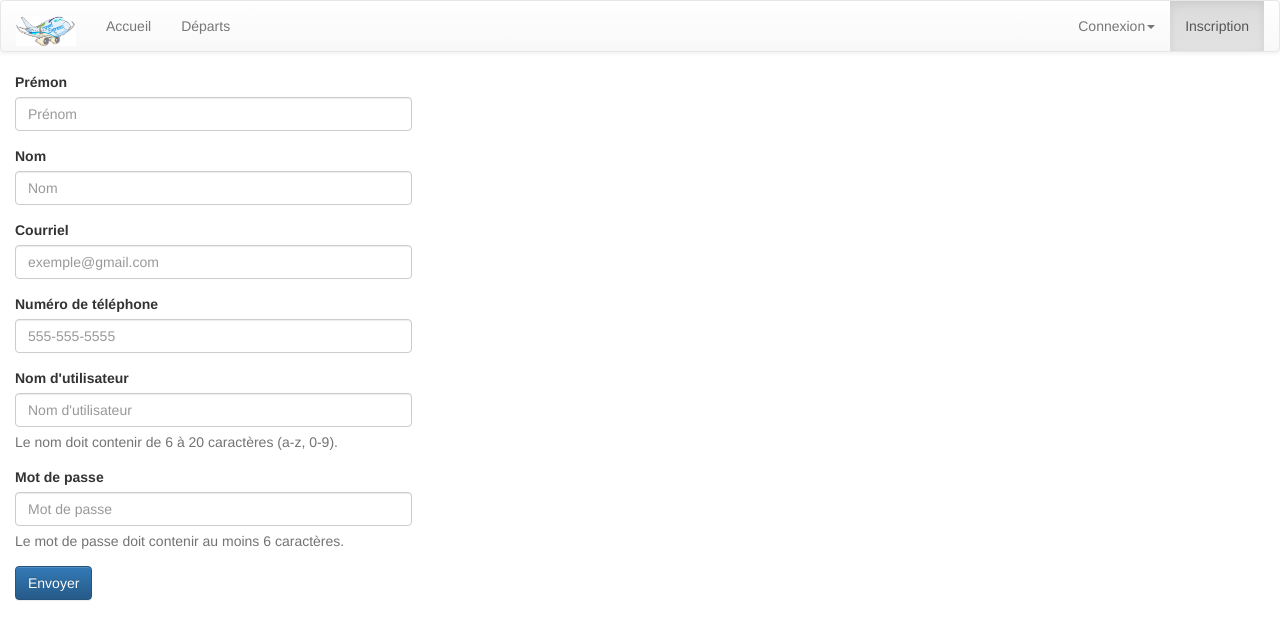
After one commit to gchaville/HamidoExpress, a PHP site: page /scripts/inscription.php in a window 1280 px wide. The commit adds this page. Shown: the top 640 px of the page. Run offline with PHP 8.4, Linux system fonts and the light colour scheme; some libraries are stand-ins or nearby versions.

Commit message:
Beau page d'inscription

```diff
--- a/index.php
+++ b/index.php
@@ -56,7 +56,7 @@
                                     </form>
                                 </ul>
                             </li>
-                            <li><a href="#">Inscription</a></li>
+                            <li><a href="scripts/inscription.php">Inscription</a></li>
                             <!--li class="dropdown">
                                 <a href="#" class="dropdown-toggle" data-toggle="dropdown" role="button" aria-haspopup="true" aria-expanded="false">Compte<span class="caret"></span></a>
                                 <ul class="dropdown-menu">
--- /dev/null
+++ b/scripts/inscription.php
@@ -0,0 +1,110 @@
+<!DOCTYPE html>
+<html>
+    <head>
+        <meta charset="utf-8">
+        <title>HamidoExpress - Inscription</title>
+        <link rel="stylesheet" href="../css/styles.css">
+
+        <script src="https://code.jquery.com/jquery-3.1.1.min.js" integrity="sha256-hVVnYaiADRTO2PzUGmuLJr8BLUSjGIZsDYGmIJLv2b8=" crossorigin="anonymous"></script>
+        <script src="https://code.jquery.com/jquery-migrate-3.0.0.min.js" integrity="sha256-JklDYODbg0X+8sPiKkcFURb5z7RvlNMIaE3RA2z97vw=" crossorigin="anonymous"></script>
+        <!-- Latest compiled and minified CSS -->
+        <link href="//maxcdn.bootstrapcdn.com/bootstrap/3.3.7/css/bootstrap.min.css" rel="stylesheet">
+
+        <!-- Optional theme -->
+        <link rel="stylesheet" href="https://maxcdn.bootstrapcdn.com/bootstrap/3.3.7/css/bootstrap-theme.min.css" integrity="sha384-rHyoN1iRsVXV4nD0JutlnGaslCJuC7uwjduW9SVrLvRYooPp2bWYgmgJQIXwl/Sp" crossorigin="anonymous">
+
+        <!-- Latest compiled and minified JavaScript -->
+        <script src="https://maxcdn.bootstrapcdn.com/bootstrap/3.3.7/js/bootstrap.min.js" integrity="sha384-Tc5IQib027qvyjSMfHjOMaLkfuWVxZxUPnCJA7l2mCWNIpG9mGCD8wGNIcPD7Txa" crossorigin="anonymous"></script>
+    </head>
+
+    <body><!--==============================header=================================-->
+        <header id="header">
+            <nav class="navbar navbar-default">
+                <div class="container-fluid">
+                    <!-- Brand and toggle get grouped for better mobile display -->
+                    <div class="navbar-header">
+                        <button type="button" class="navbar-toggle collapsed" data-toggle="collapse" data-target="#bs-example-navbar-collapse-1" aria-expanded="false">
+                            <span class="sr-only">Toggle navigation</span>
+                            <span class="icon-bar"></span>
+                            <span class="icon-bar"></span>
+                            <span class="icon-bar"></span>
+                        </button>
+                        <a class="navbar-brand" href="#">
+                            <img alt="Brand" src="../images/travel-express.jpg" width="60" height="30">
+                        </a>
+                    </div>
+
+                    <!-- Collect the nav links, forms, and other content for toggling -->
+                    <div class="collapse navbar-collapse" id="bs-example-navbar-collapse-1">
+                        <ul class="nav navbar-nav">
+                            <li><a href="#">Accueil</a></li>
+                            <li><a href="#">Départs</a></li>
+                        </ul>
+                        <ul class="nav navbar-nav navbar-right">
+                            <li class="dropdown">
+                                <a href="#" class="dropdown-toggle" data-toggle="dropdown" role="button" aria-haspopup="true" aria-expanded="false">Connexion<span class="caret"></span></a>
+                                <ul class="dropdown-menu">
+                                    <form class="navbar-form navbar-left">
+                                        <div class="form-group">
+                                            <input type="text" class="form-control" placeholder="Nom d'utilisateur">
+                                            <input type="password" class="form-control" placeholder="Mot de passe" minlength="8">
+                                        </div>
+                                        <button type="submit" class="btn btn-default">Se connecter</button>
+                                    </form>
+                                </ul>
+                            </li>
+                            <li class="active"><a href="#">Inscription</a></li>
+                        </ul>
+                    </div><!-- /.navbar-collapse -->
+                </div><!-- /.container-fluid -->
+            </nav>
+        </header>
+        <!--=======content================================-->
+        <section id="content">
+            <div class="col-md-4">
+                <form data-toggle="validator" role="form">
+                    <div class="form-group">
+                        <label for="inputFirstName" class="control-label">Prémon</label>
+                        <input type="text" class="form-control" id="inputFirstName" placeholder="Prénom" required>
+                    </div>
+
+                    <div class="form-group">
+                        <label for="inputLastName" class="control-label">Nom</label>
+                        <input type="text" class="form-control" id="inputLastName" placeholder="Nom" required>
+                    </div>
+
+                    <div class="form-group">
+                        <label for="inputEmail" class="control-label">Courriel</label>
+                        <input type="email" class="form-control" id="inputEmail" placeholder="exemple@gmail.com" data-error="Entrez une adresse électronique valide!" required>
+                    </div>
+
+                    <div class="form-group">
+                        <label for="inputPhone" class="control-label">Numéro de téléphone</label>
+                        <input type="text" pattern="^\d{3}-?\d{3}-?\d{4}$" class="form-control" id="inputPhone" placeholder="555-555-5555" required>
+                    </div>
+
+                    <div class="form-group">
+                        <label for="inputUsername" class="control-label">Nom d'utilisateur</label>
+                        <input type="text" pattern="^[_A-z0-9]{6,}$" maxlength="20" class="form-control" id="inputUsername" placeholder="Nom d'utilisateur" required>
+                        <div class="help-block with-errors">Le nom doit contenir de 6 à 20 caractères (a-z, 0-9).</div>
+                    </div>
+
+                    <div class="form-group">
+                        <label for="inputPassword" class="control-label">Mot de passe</label>
+                        <input type="password" data-minlength="6" class="form-control" id="inputPassword" placeholder="Mot de passe" required>
+                        <div class="help-block with-errors">Le mot de passe doit contenir au moins 6 caractères.</div>
+                    </div>
+
+                    <div class="form-group">
+                        <button type="submit" class="btn btn-primary">Envoyer</button>
+                    </div>
+                </form>
+            </div>
+        </section>
+
+        <!--=======footer=================================-->
+        <footer id="footer">
+
+        </footer>
+    </body>
+</html>
```
